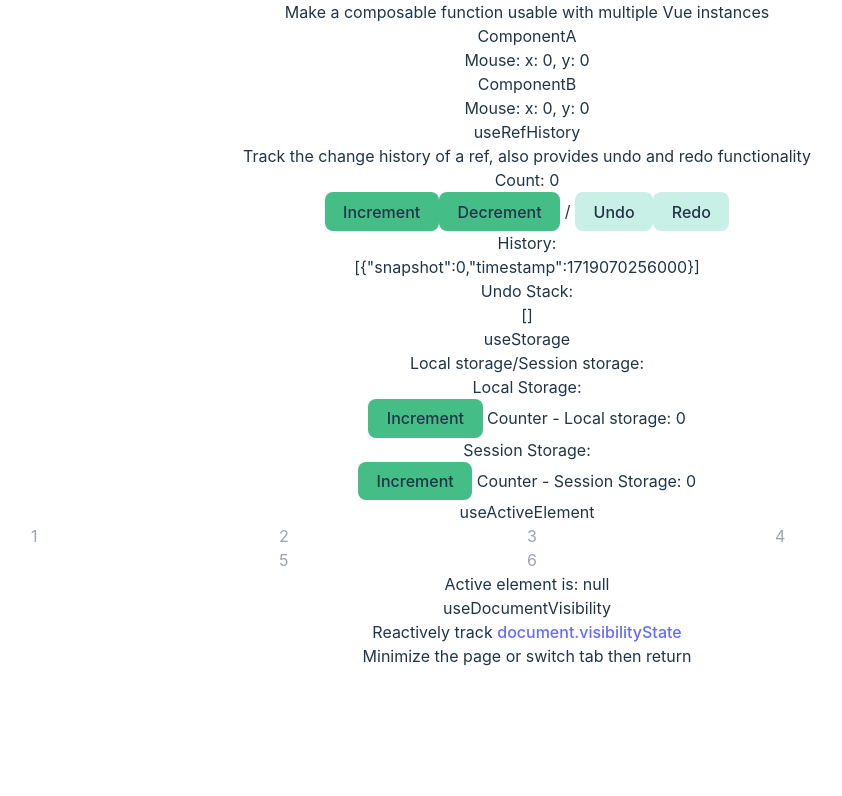
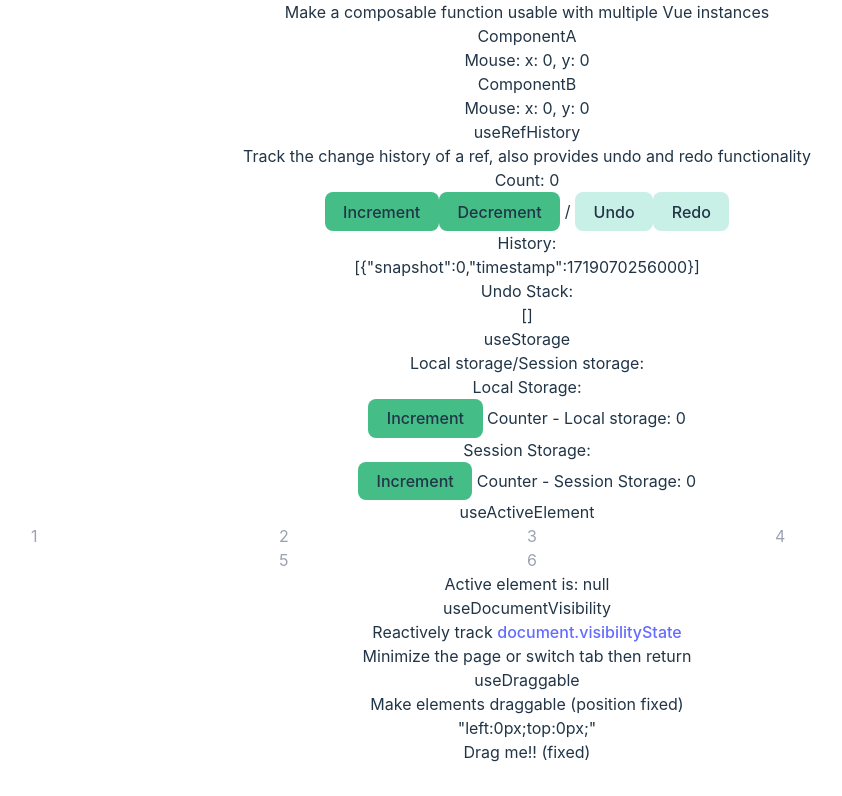
Before and after one commit to cwmazer/vue3-vueuse, a Vue app: page / in a window 1280 px wide. Shown: the part 403-1199 px from the top of the page, without its empty margins (113-955 px from the left). Before the commit the page ends 1103 px from the top, so only its background shows below. Built offline with nearby package versions, Linux system fonts and the light colour scheme.

Commit message:
elements/useDraggable

```diff
--- a/src/App.vue
+++ b/src/App.vue
@@ -5,6 +5,7 @@ import UseRefHistory from "./components/vueuse/state/useRefHistory/index.vue";
 import UseStorage from "./components/vueuse/state/useStorage/index.vue";
 import UseActiveElement from "./components/vueuse/elements/useActiveElement/index.vue";
 import UseDocumentVisibility from "./components/vueuse/elements/useDocumentVisibility/index.vue";
+import UseDraggable from "./components/vueuse/elements/useDraggable/index.vue";
 </script>
 
 <template>
@@ -16,6 +17,7 @@ import UseDocumentVisibility from "./components/vueuse/elements/useDocumentVisib
       <UseStorage />
       <UseActiveElement />
       <UseDocumentVisibility />
+      <UseDraggable />
     </div>
   </div>
 </template>
--- /dev/null
+++ b/src/components/vueuse/elements/useDraggable/index.vue
@@ -0,0 +1,19 @@
+<template>
+  <div class="w-full p-2 border border-slate-200 rounded-md">
+    <h2 class="mb-1 font-bold underline">useDraggable</h2>
+    <p>Make elements draggable (position fixed)</p>
+    <div>{{ JSON.stringify(style) }}</div>
+    <div ref="draggableEl" :style="style" class="fixed w-[120px] h-[50px] bg-green-400 grid items-center select-none hover:cursor-pointer">Drag me!! (fixed)</div>
+  </div>
+</template>
+
+<script setup lang="ts">
+import { ref } from "vue";
+import { useDraggable } from "@vueuse/core";
+const wrapper = ref();
+const draggableEl = ref();
+
+const { position, x, y, style } = useDraggable(draggableEl);
+</script>
+
+<style scoped></style>
```
